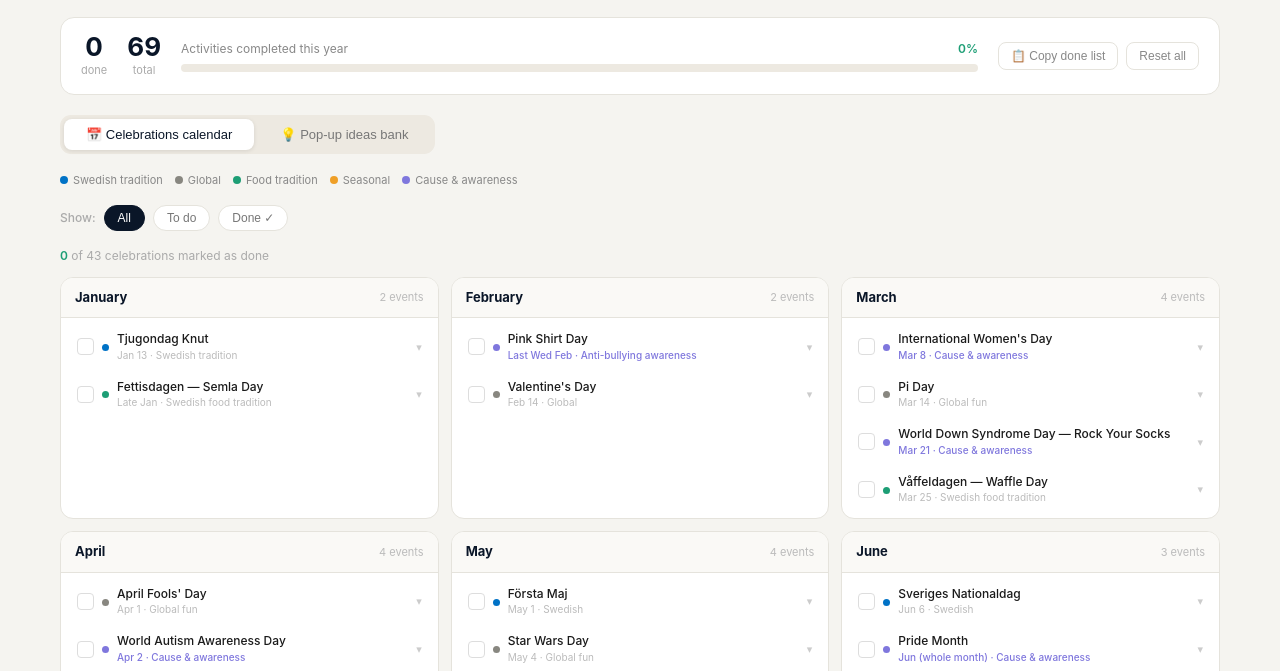
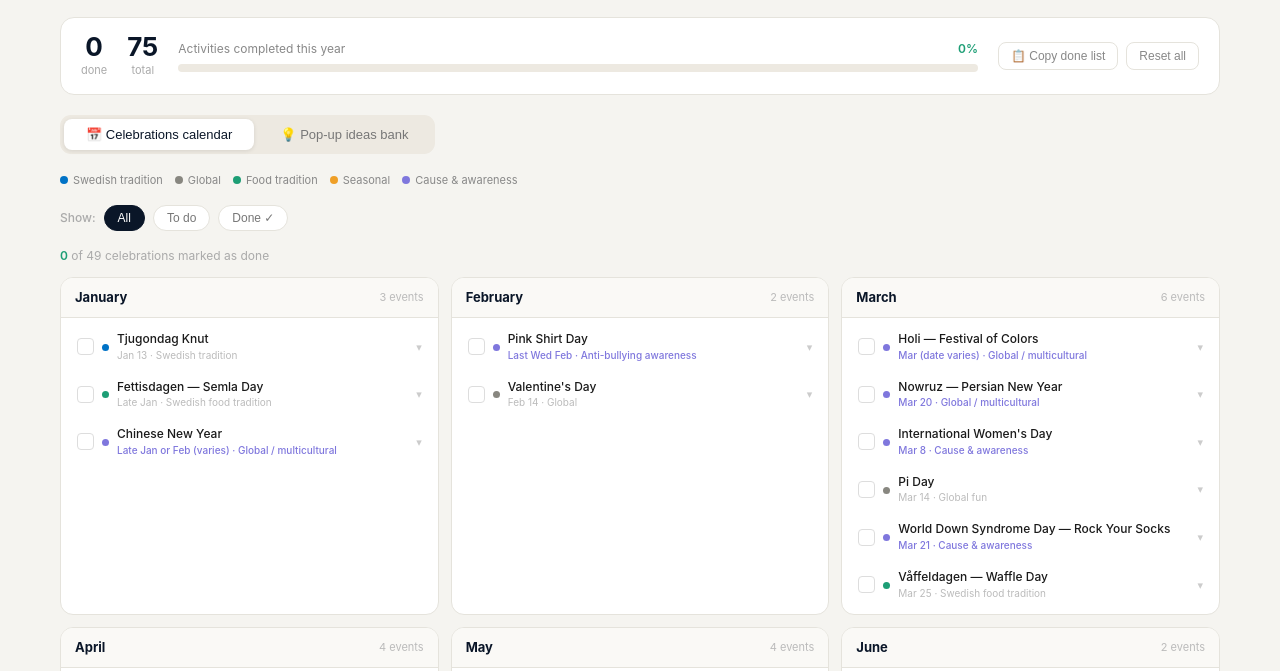
Before and after one commit to yuliiapovstiana-ops/office-calendar, a plain HTML site: page index.html in a window 1280 px wide. Shown: the part 87-758 px from the top of the page. Drawn offline with Linux system fonts and the light colour scheme; no server answers.

Commit message:
Add files via upload

```diff
--- a/index.html
+++ b/index.html
@@ -257,8 +257,11 @@ const C={sw:"#0072c6",gl:"#888780",fd:"#1D9E75",se:"#EF9F27",ca:"#7F77DD"};
 const CAL_EVENTS=[
   {id:"jan-1",month:0,day:"Jan 13",name:"Tjugondag Knut",tag:"Swedish tradition",col:C.sw,body:"The official end of Christmas in Sweden — the tree is 'plundered'. A playful day for nostalgia and sweet leftovers.",ideas:["Bring in leftover Christmas sweets","'Plunder' the office Christmas decoration with a ceremony","Pepparkakor biscuit-breaking competition"]},
   {id:"jan-2",month:0,day:"Late Jan",name:"Fettisdagen — Semla Day",tag:"Swedish food tradition",col:C.fd,body:"The day to eat semla — a cardamom bun filled with almond paste and whipped cream. Date shifts with Easter.",ideas:["Order a big batch of semlor from a local bakery","Set up a semla station with coffee","'Best semla' vote from different bakeries"]},
+  {id:"jan-3",month:0,day:"Late Jan or Feb (varies)",name:"Chinese New Year",tag:"Global / multicultural",col:C.ca,cause:true,body:"One of the world's biggest celebrations — the Lunar New Year is celebrated by over 1.5 billion people. Each year is named after an animal in the 12-year zodiac cycle. A great excuse to celebrate diversity and share traditional foods.",ideas:["Red envelopes (hongbao) with a small sweet inside — red = luck","Dim sum or Chinese food lunch order for the team","Red lantern and dragon decorations","'What animal are you?' Chinese zodiac quiz","Fortune cookies with personalised messages","Dumplings tasting station"]},
   {id:"feb-1",month:1,day:"Last Wed Feb",name:"Pink Shirt Day",tag:"Anti-bullying awareness",col:C.ca,cause:true,body:"Worn in solidarity against bullying. A good moment to talk about workplace kindness.",ideas:["Everyone wears something pink","Leave pink 'kind note' cards on desks","Donation jar for an anti-bullying organisation"]},
   {id:"feb-2",month:1,day:"Feb 14",name:"Valentine's Day",tag:"Global",col:C.gl,body:"A low-key excuse for sweet treats and team appreciation.",ideas:["Heart-shaped cookies or chocolates on desks","Anonymous colleague appreciation cards","Pink/red candy bowl in the kitchen"]},
+  {id:"mar-0a",month:2,day:"Mar (date varies)",name:"Holi — Festival of Colors",tag:"Global / multicultural",col:C.ca,cause:true,body:"The Hindu spring festival of colors, celebrated worldwide. One of the most joyful festivals in the world — people throw colored powder and celebrate the arrival of spring. A perfect fit for a diverse team.",ideas:["Color-themed sweets table: one color per tray","'Wear something colorful' day","Indian sweets from a local grocery: gulab jamun, jalebi, barfi","Mini color powder station outside (weather permitting!)","Colorful flower decorations throughout the office","Holi-inspired card or art making station"]},
+  {id:"mar-0b",month:2,day:"Mar 20",name:"Nowruz — Persian New Year",tag:"Global / multicultural",col:C.ca,cause:true,body:"The Persian and Central Asian New Year, celebrated on the spring equinox. One of the oldest holidays in the world, observed by over 300 million people across Iran, Afghanistan, Central Asia, and diaspora communities worldwide.",ideas:["Persian sweets from a Middle Eastern bakery: baklava, nougat, shirini","Haft-sin table: 7 symbolic spring items starting with the letter S","Spring flowers — tulips and hyacinths are traditional","'Happy New Year' in Farsi: 'Nowruz Mobarak!' card on the door","Share the story of Nowruz on Slack"]},
   {id:"mar-1",month:2,day:"Mar 8",name:"International Women's Day",tag:"Cause & awareness",col:C.ca,cause:true,body:"A day to celebrate women's achievements. Give it substance — not just flowers.",ideas:["Give out a book about a famous woman (Michelle Obama, Glennon Doyle, Hidden Figures…)","'Who is she?' quiz — 10 questions on famous women in history","Flowers on every desk","Nominate a woman colleague for a shoutout on Slack"]},
   {id:"mar-2",month:2,day:"Mar 14",name:"Pi Day",tag:"Global fun",col:C.gl,body:"3/14 = 3.14… The maths world's favourite day.",ideas:["Bring in actual pies — sweet and savoury","Pi-reciting contest (winner gets a pie)","Pizza party"]},
   {id:"mar-3",month:2,day:"Mar 21",name:"World Down Syndrome Day — Rock Your Socks",tag:"Cause & awareness",col:C.ca,cause:true,body:"On 3/21, people wear mismatched, colourful socks in solidarity with people with Down Syndrome.",ideas:["Invite everyone to wear their wildest, most mismatched socks","Give out a pair of fun socks as a small gift","Group photo: everyone holds up one foot","Donation box for a Down Syndrome organisation"]},
@@ -272,7 +275,7 @@ const CAL_EVENTS=[
   {id:"may-3",month:4,day:"May 17",name:"Syttende Mai",tag:"Scandinavian",col:C.sw,body:"Norway's Constitution Day — a big deal across Scandinavia.",ideas:["Norwegian heart-shaped waffles with sour cream and jam","Bunad-themed decorations","Norwegian word of the day"]},
   {id:"may-4",month:4,day:"Last Sun May",name:"Mother's Day",tag:"Swedish tradition",col:C.ca,cause:true,body:"In Sweden, Mother's Day falls on the last Sunday of May.",ideas:["Set up a card-making station with materials the week before","Provide envelopes and stamps so people can actually mail it","'Tell us one thing about your mum' board in the kitchen","Small flower for people to take home"]},
   {id:"jun-1",month:5,day:"Jun 6",name:"Sveriges Nationaldag",tag:"Swedish",col:C.sw,body:"Sweden's National Day. Flags, blue and yellow, and Swedish pride.",ideas:["Prinsesstårta or kanelbullar","Blue and yellow decorations","Swedish history trivia quiz"]},
-  {id:"jun-2",month:5,day:"Jun (whole month)",name:"Pride Month",tag:"Cause & awareness",col:C.ca,cause:true,body:"A global celebration of LGBTQ+ identity and rights.",ideas:["Rainbow decorations and rainbow cake","Allyship pledge board","Share pronouns in Slack bios","Donate as a team to RFSL or local Pride org","Rainbow treat table on a Friday"]},
+  {id:"jun-2",month:6,day:"Jul — Stockholm Pride last week of Jul",name:"Pride Month & Stockholm Pride",tag:"Cause & awareness",col:C.ca,cause:true,body:"Stockholm Pride is one of the biggest Pride events in Scandinavia, taking place during the last week of July. A global celebration of LGBTQ+ identity and rights — and for Stockholm-based teams, this is the moment to celebrate it properly.",ideas:["Rainbow decorations and rainbow cake","Allyship pledge board: 'At Quinyx we commit to...'","Share pronouns in Slack bios — lead by example","Attend the Stockholm Pride parade together as a team","Donate as a team to RFSL or local Pride org","Rainbow treat table during Pride week"]},
   {id:"jun-3",month:5,day:"Jun 19–21",name:"Midsommar",tag:"Swedish seasonal",col:C.se,body:"The most Swedish celebration of the year. Flower crowns, strawberries, herring, snaps, and the maypole dance.",ideas:["Strawberries and cream station","Flower crown making workshop","Snaps + sill lunch (or alcohol-free)","Maypole decoration"]},
   {id:"jul-1",month:6,day:"Jul — any day",name:"Surprise ice cream day",tag:"Seasonal treat",col:C.se,body:"A spontaneous ice cream pop-up on a hot summer day. The surprise is the point.",ideas:["Mixed box of Magnum, Piggelin, or tubs in the kitchen","Toppings bar: sprinkles, sauces, wafers","Slack: 'Kitchen. Now. 🍦'"]},
   {id:"aug-1",month:7,day:"Aug (2nd Fri)",name:"Kräftskiva",tag:"Swedish tradition",col:C.fd,body:"Crayfish party! One of the most iconic Swedish summer traditions.",ideas:["Order crayfish + dill bread for the team","Paper lanterns and party hats","Print snaps songs — teach the team to sing","Cheese pie and bread as sides"]},
@@ -286,7 +289,9 @@ const CAL_EVENTS=[
   {id:"oct-1",month:9,day:"Oct 1",name:"International Coffee Day",tag:"Global",col:C.gl,body:"Perfect for a Swedish office — Sweden is one of the world's top coffee-consuming nations.",ideas:["Guest barista or specialty coffee station","'Best coffee order' team survey","Different origins to taste side-by-side"]},
   {id:"oct-2",month:9,day:"Oct 4",name:"Kanelbullens Dag",tag:"Swedish food tradition",col:C.fd,body:"Cinnamon Bun Day — the most beloved Swedish food day. Non-negotiable.",ideas:["Order or bake a huge batch of kanelbullar","Classic vs. cardamom bun taste-off","Make the whole office smell amazing all day"]},
   {id:"oct-3",month:9,day:"Oct 10",name:"World Mental Health Day",tag:"Cause & awareness",col:C.ca,cause:true,body:"A day to open up about mental health at work.",ideas:["'How are you really?' anonymous check-in board (sticky notes)","Guided 10-min mindfulness session at lunch","Leave a positive note on a colleague's desk","Share mental health resources (1177, Mind Sweden)","'No meeting' afternoon"]},
+  {id:"oct-5",month:9,day:"Oct or Nov (date varies)",name:"Diwali — Festival of Lights",tag:"Global / multicultural",col:C.ca,cause:true,body:"The Hindu, Jain, and Sikh festival of lights — one of the most celebrated festivals in the world. Symbolises the victory of light over darkness and knowledge over ignorance. Celebrated by over a billion people globally.",ideas:["Diya (oil lamp) decorations around the office","Indian sweets from a local grocery: ladoo, barfi, kaju katli, gulab jamun","Rangoli art station — create colorful floor patterns with colored powder or petals","'Happy Diwali' card on the office door — 'Shubh Deepawali!'","Firework/sparkle-themed table decorations","Mithai (Indian sweet box) as a team gift"]},
   {id:"oct-4",month:9,day:"Oct 31",name:"Halloween",tag:"Global",col:C.gl,body:"Getting bigger in Sweden every year. Costumes, candy, and spooky fun.",ideas:["Pumpkin carving competition","Costume contest with a prize","Spooky candy bowl","Office decoration challenge by team"]},
+  {id:"nov-0a",month:10,day:"Nov 1–2",name:"Día de los Muertos — Day of the Dead",tag:"Global / multicultural",col:C.ca,cause:true,body:"The Mexican celebration honoring deceased loved ones. Far from morbid — it's a joyful, colorful festival full of marigolds, skulls, food, and music. Pairs perfectly with Halloween the day before and is increasingly celebrated globally.",ideas:["Colorful sugar skull decorations throughout the office","Marigold flowers — the traditional Día de los Muertos flower","Pan de muerto (Mexican sweet bread) from a specialty bakery","'Ofrenda' board: people bring or pin a photo of someone they admire or miss","Sugar skull face paint station","Mexican food: tamales, churros, horchata"]},
   {id:"nov-0",month:10,day:"Nov (whole month)",name:"Movember",tag:"Cause & awareness",col:C.ca,cause:true,body:"Raises awareness for men's health — prostate cancer, testicular cancer, and mental health.",ideas:["Register as a Quinyx team on movember.com","Progress photo wall: moustache updates","Best moustache competition at end of month","Fundraising bake sale or candy jar","Fake moustache day for those who can't grow one"]},
   {id:"nov-1",month:10,day:"Nov 6",name:"Gustaf Adolfsdagen",tag:"Swedish tradition",col:C.sw,body:"Celebrated especially in Gothenburg. Eat a cream pastry with his portrait in chocolate.",ideas:["Order Gustaf Adolf pastries from a Swedish bakery","Mini history card on the desks","Gothenburg-themed fika"]},
   {id:"nov-2",month:10,day:"Nov 11",name:"Mårtensgås",tag:"Swedish tradition",col:C.fd,body:"St. Martin's Day — a Skåne roast goose tradition.",ideas:["Goose-inspired lunch out","'Svart soppa' tasting for the adventurous","Southern Swedish food theme"]},
@@ -294,6 +299,7 @@ const CAL_EVENTS=[
   {id:"nov-4",month:10,day:"2nd Sun Nov",name:"Father's Day",tag:"Swedish tradition",col:C.ca,cause:true,body:"In Sweden, Father's Day is the second Sunday of November.",ideas:["Card-making station with materials + stamps to mail it","'Tell us one thing about your dad' board in the kitchen","Bring a classic 'dad snack' — nuts, salmiak, crackers"]},
   {id:"nov-5",month:10,day:"Nov 19",name:"International Men's Day",tag:"Global cause",col:C.ca,cause:true,body:"A day to talk about men's mental health, wellbeing, and positive role models.",ideas:["Share men's mental health resources on Slack","'Shoutout your male role model' Slack thread","Blue-themed treat table"]},
   {id:"nov-6",month:10,day:"Nov (4th Thu)",name:"Thanksgiving",tag:"Global",col:C.gl,body:"A lovely occasion for an international team potluck.",ideas:["International potluck: everyone brings a dish","Gratitude board with sticky notes","Pumpkin or pecan pie in the kitchen"]},
+  {id:"dec-0b",month:11,day:"Dec (date varies — 8 nights)",name:"Hanukkah — Festival of Lights",tag:"Global / multicultural",col:C.ca,body:"The Jewish Festival of Lights, celebrated for eight nights. Traditions include lighting the menorah (chanukiah), playing dreidel, and eating oil-fried foods like latkes and doughnuts. Celebrated by Jewish communities worldwide.",ideas:["Sufganiyot (Israeli jam doughnuts) — easy to order from a bakery","Menorah display in the office","Dreidel game with small prizes","Latkes with sour cream and apple sauce","Blue and silver decorations","Share a brief card about the meaning of the eight nights"]},
   {id:"dec-1",month:11,day:"Dec 3",name:"International Day of Persons with Disabilities",tag:"Cause & awareness",col:C.ca,cause:true,body:"A UN day promoting disability rights and inclusion in the workplace.",ideas:["Share one accessibility improvement made at Quinyx","Leave an info card about invisible disabilities","Donation to Funktionsrätt Sverige"]},
   {id:"dec-2",month:11,day:"Dec 10",name:"Nobeldagen",tag:"Swedish prestige",col:C.sw,body:"Nobel Prize award ceremony in Stockholm.",ideas:["Nobel-themed after-work with a speech","Nobel trivia quiz","Champagne or sparkling wine toast at 5pm"]},
   {id:"dec-3",month:11,day:"Dec 13",name:"Luciadagen",tag:"Swedish tradition",col:C.sw,body:"St. Lucia Day — candlelit atmosphere, Lucia songs, and saffron buns.",ideas:["Lussekatter + pepparkakor fika","Play Lucia songs in the morning","Candles and cosy morning atmosphere","Glögg station"]},
```
